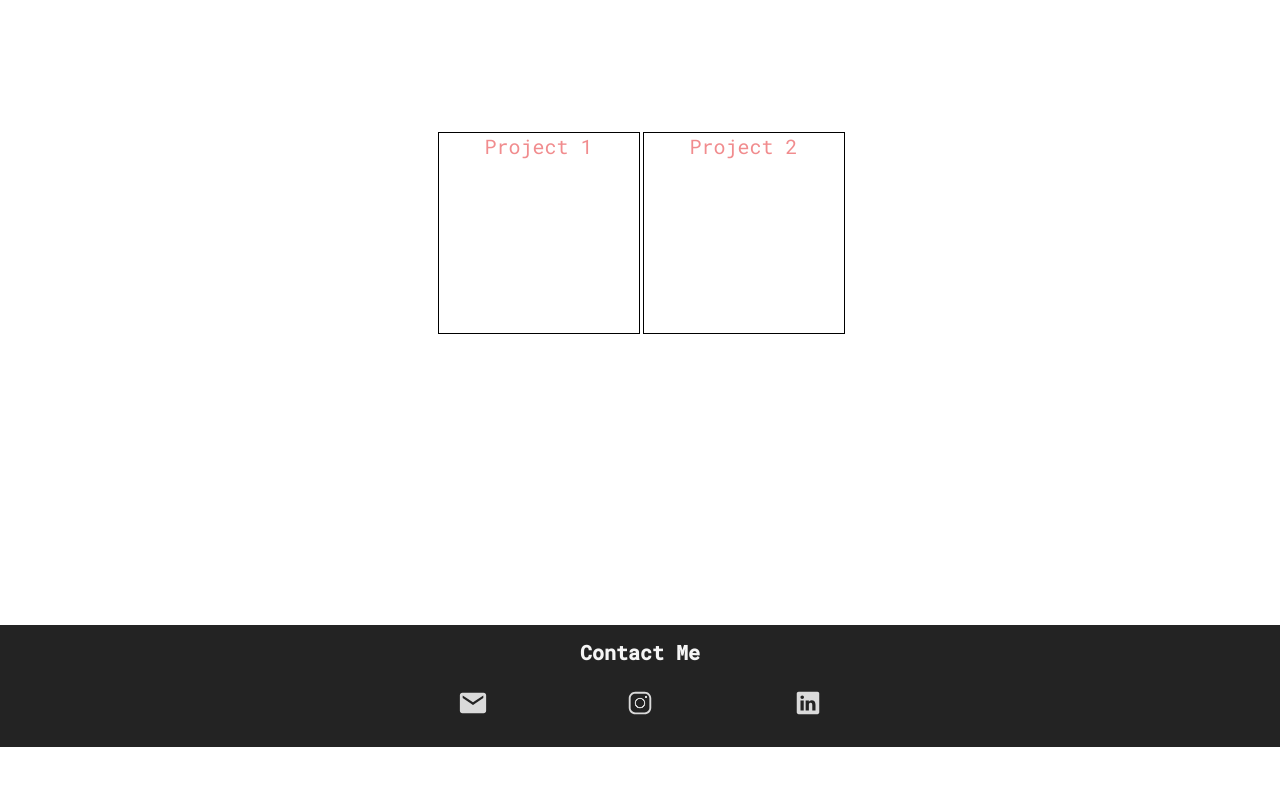
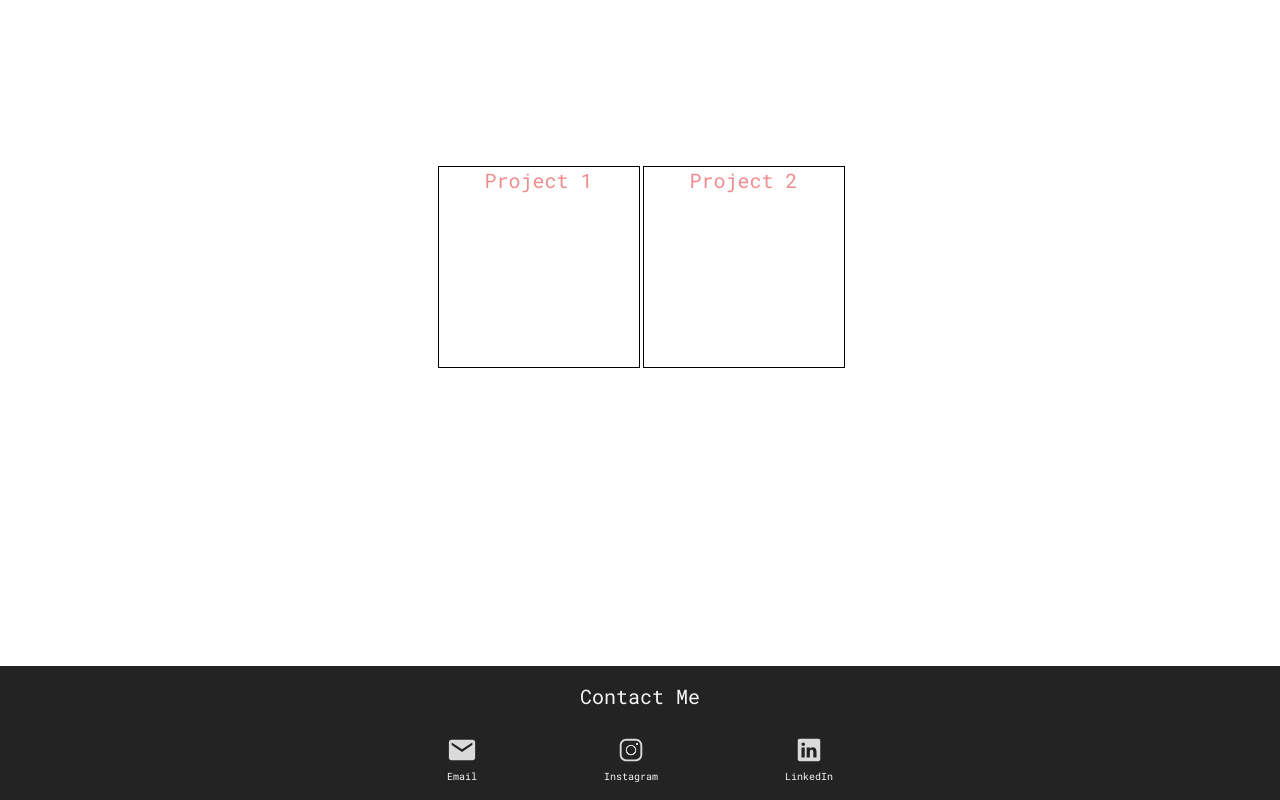
Before and after one commit to stifspear/Portfolio, an Angular app: page / in a window 1280 px wide. Shown: the part 1734-2534 px from the top of the page. Before the commit the page ends 2481 px from the top, so only its background shows below. Built offline with nearby package versions, Linux system fonts and the light colour scheme.

Commit message:
Added text below footer icons

```diff
--- a/src/app/aboutme/aboutme.component.css
+++ b/src/app/aboutme/aboutme.component.css
@@ -179,7 +179,6 @@
 .contact-me-container {
     background-color: #232323;
     width: 100%;
-    height: 5%;
     color: whitesmoke;
     box-sizing: border-box;
 }
@@ -187,14 +186,25 @@
     height: 100%;
     justify-content: space-evenly;
     align-items: center;
+    padding: 10px 0;
 }
 .contact-list {
     width: 50%;
     justify-content: space-evenly;
-    margin: 10px 0;
+    padding: 20px 0;
 }
-h4 {
+.contact-inner-cont h4 {
     margin: 0;
+    font-weight: 300;
+}
+.fw-300 {
+    font-weight: 300;
+}
+.icon_cont {
+    align-items: center;
+}
+.text_below_text {
+    font-size: 10px;
 }
 @media screen and (max-width: 600px) {
     .name-blk {
--- a/src/app/aboutme/aboutme.component.html
+++ b/src/app/aboutme/aboutme.component.html
@@ -31,22 +31,31 @@
         <div class="contact-inner-cont flex-col">
             <h4>Contact Me</h4>
             <div class="flex-row contact-list ">
+                <div class="flex-col icon_cont">
                     <a href="mailto:stif_spear123@yahoo.com" class="email_addr">
                         <svg width="30px" height="30px">
                             <image xlink:href="/assets/email.svg" width="30px" height="30px"/>
                         </svg>
                     </a>
+                    <p class="fw-300 text_below_text">Email</p>
+                </div>
+                <div class="flex-col icon_cont">
                     <a href="https://www.instagram.com/stifspearsubba/" class="email_addr" target="_blank">
                         <svg width="30px" height="30px">
                             <image xlink:href="/assets/instagram.svg" width="30px" height="30px"/>
                         </svg>
                     </a>
+                    <p class="fw-300 text_below_text">Instagram</p>
+                </div>
+                <div class="flex-col icon_cont">
                     <a href="https://www.linkedin.com/in/stifspearsubba" class="email_addr" target="_blank">
                         <svg width="30px" height="30px">
                             <image xlink:href="/assets/linkedin.svg" width="30px" height="30px"/>
                         </svg>
                     </a>
+                    <p class="fw-300 text_below_text">LinkedIn</p>
                 </div>
             </div>
         </div>
     </div>
+</div>
--- a/src/styles.css
+++ b/src/styles.css
@@ -5,18 +5,22 @@
     background-repeat: no-repeat;
     background-size: cover;
 }
-@font-face {
+/* @font-face {
     font-family: "Simplifica";
     src: url(/assets/Fonts/Simplifica.ttf);
-}
+} */
 p {
     margin: 0;
+}
+h1, h2, h3, h4, h5 {
+    margin: 0;
+    padding: 0;
 }
 html, body {
     margin: 0;
     width: 100%;
     height: 100%;
-    font-family: 'Simplifica';
+    /* font-family: 'Simplifica'; */
     font-family: 'Roboto Mono', monospace;
     color: #F18C8E;
     font-size: 20px;
```
Lines whose indentation alone changed are shown as unchanged.
